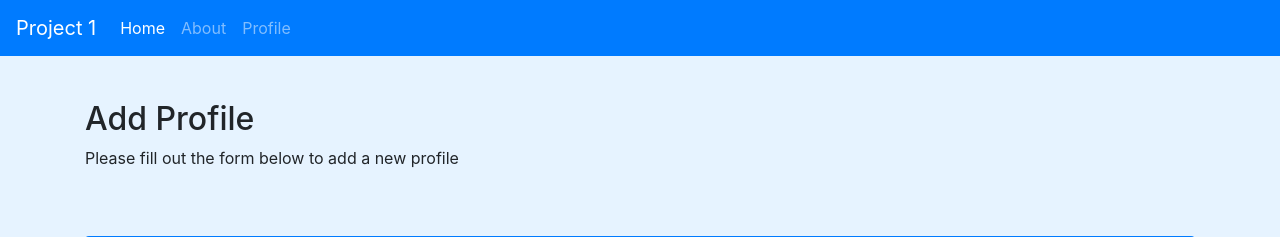
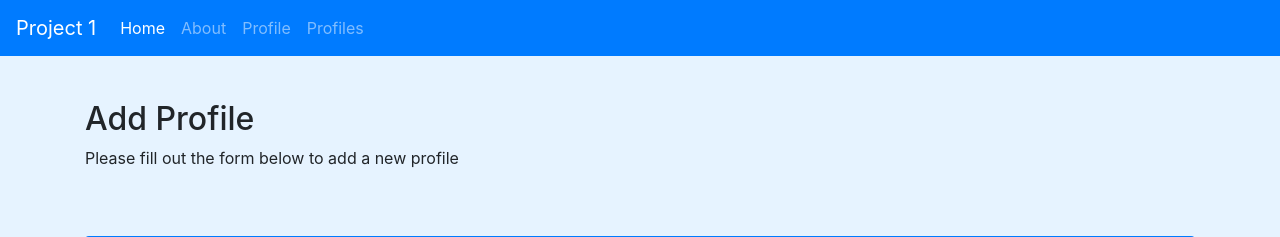
Before and after one commit to LRJasmine/info3180-project1, a Flask app: page /profile in a window 1280 px wide. Shown: the top 237 px of the page. Run offline with Flask 2, Linux system fonts and the light colour scheme; some libraries are stand-ins or nearby versions.

Commit message:
created profiles page

```diff
--- a/app/templates/header.html
+++ b/app/templates/header.html
@@ -19,6 +19,10 @@
       <li>
         <a class="nav-link" href="{{ url_for('profile') }}">Profile</a>
       </li>
+      <li>
+        <a class="nav-link" href="{{ url_for('profiles') }}">Profiles</a>
+      </li>
+
 
     </ul>
   </div>
--- a/app/views.py
+++ b/app/views.py
@@ -64,6 +64,12 @@ def profile():
 # The functions below should be applicable to all Flask apps.
 ###
 
+@app.route('/profiles', methods=['POST', 'GET'])
+def profiles():
+    return render_template('profiles.html')
+
+
+
 @app.route('/<file_name>.txt')
 def send_text_file(file_name):
     """Send your static text file."""
```
Also changed, not shown: app/templates/profiles.html (added, +12 -0 lines).
